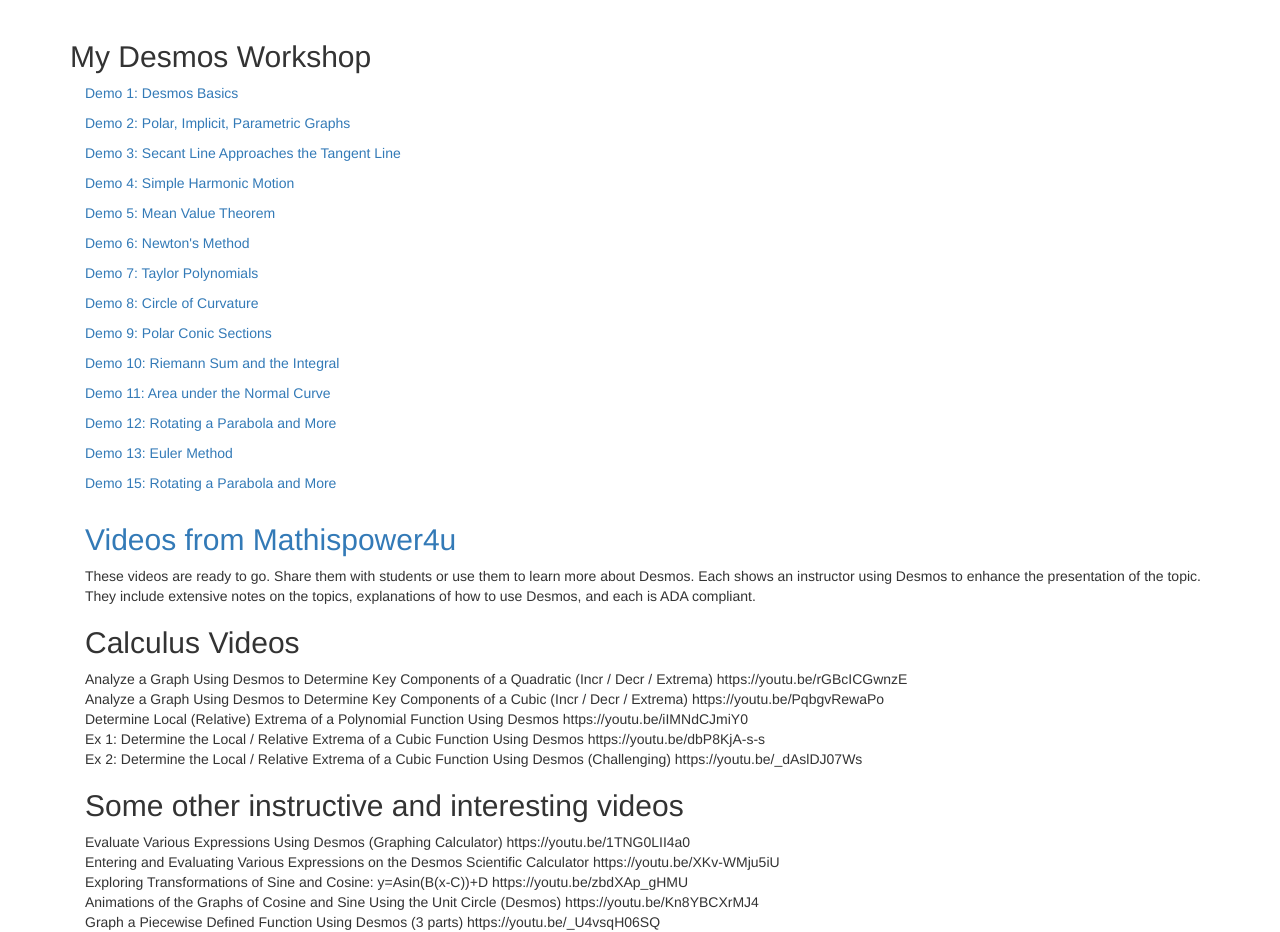
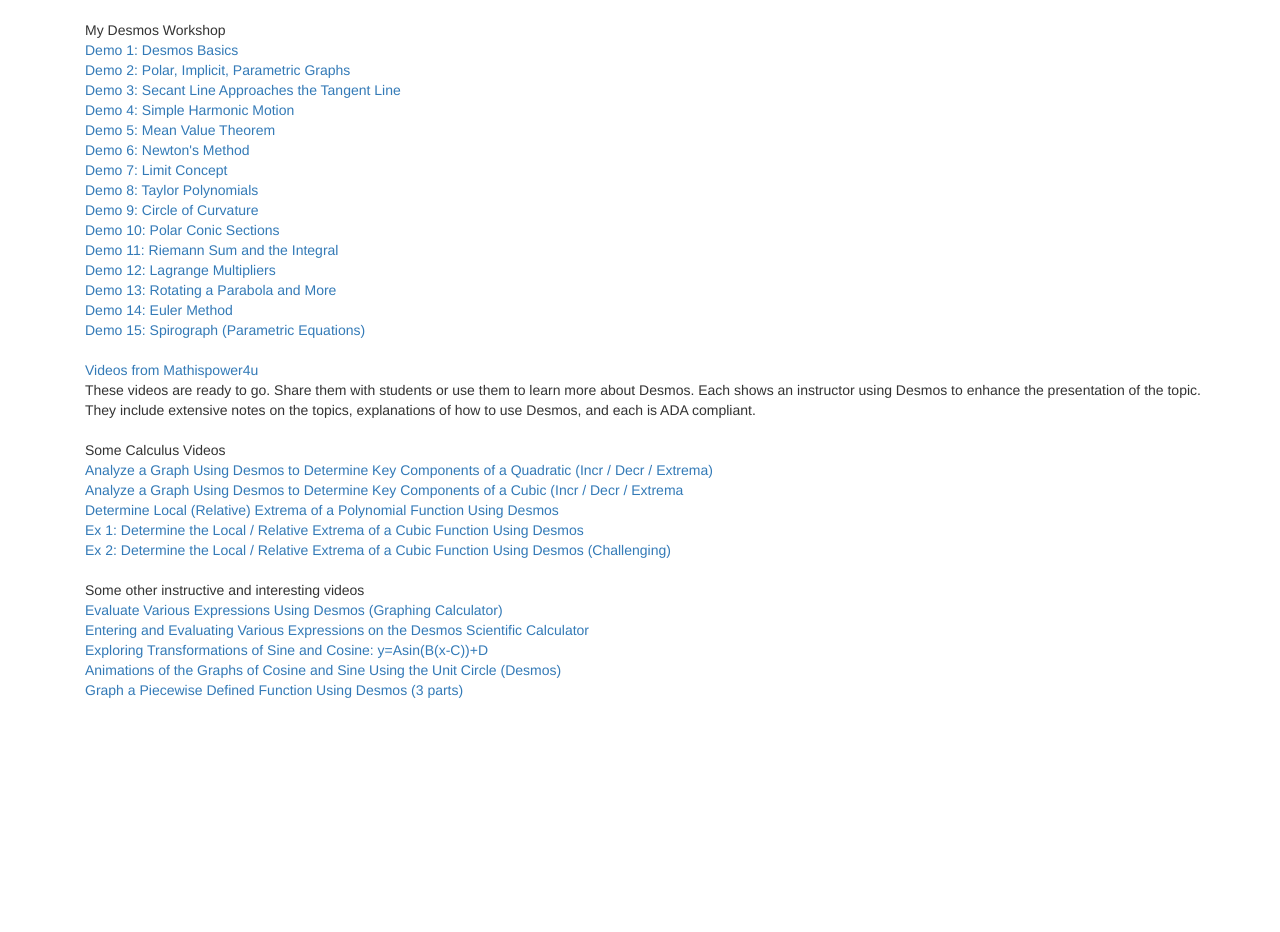
Before and after one commit to aambrioso1/alex_site_new, a Flask app: page /desmos in a window 1280 px wide. Shown: the part 52-984 px from the top of the page. After the commit the page ends 750 px from the top, so only its background shows below. Run offline with Flask 2, Linux system fonts and the light colour scheme; some libraries are stand-ins or nearby versions.

Commit message:
mostly modify desmos and index file

```diff
--- a/app.py
+++ b/app.py
@@ -20,7 +20,7 @@ def page_not_found(e):
 def internal_server_error(e):
     return render_template('500.html'), 500
 
-@app.route('/', methods=['GET'])
+@app.route('/', methods=['GET','POST'])
 def index():
 	image_file = url_for('static', filename='img/first_algorithm.jpg')
 	return render_template('index.html', image_file = image_file)
--- a/templates/base.html
+++ b/templates/base.html
@@ -6,7 +6,7 @@
     <meta charset="UTF-8">
     <title>{% block title %}{% endblock %}</title>
     <link rel="shortcut icon" href="{{ url_for('static', filename='favicon.ico') }}">
-    <link rel="stylesheet" href="/static/css/site.css" />
+    <link rel="stylesheet" href="/static/css/alex_site_new.css" />
 </head>
 
 {% block navbar %}
--- a/templates/desmos.html
+++ b/templates/desmos.html
@@ -3,175 +3,80 @@
 {% block title %}My Desmos Workshop{% endblock %}
 
 {% block page_content %}
-    <h2>
-    	My Desmos Workshop
-    </h2>
 
-<div class="container">
-    <p>
-        <a href="https://www.desmos.com/calculator/jq08u9twx3" target="_blank">Demo 1: Desmos Basics</a>
-    </p>
-</div>
+        <div class="container">
+        My Desmos Workshop
+            <br>
+            <a href="https://www.desmos.com/calculator/jq08u9twx3" target="_blank">Demo 1: Desmos Basics</a>
+            <br>
+            <a href="https://www.desmos.com/calculator/qkicvsumwj" target="_blank">Demo 2: Polar, Implicit, Parametric Graphs</a>
+            <br>
+            <a href="https://www.desmos.com/calculator/mn0ssqui4m" target="_blank">Demo 3: Secant Line Approaches the Tangent Line</a>
+            <br>
+            <a href="https://www.desmos.com/calculator/qwxixre8ca" target="_blank">Demo 4: Simple Harmonic Motion</a>
+            <br>
+            <a href="https://www.desmos.com/calculator/aqkwbxczoy" target="_blank">Demo 5: Mean Value Theorem</a>
+            <br>
+            <a href="https://www.desmos.com/calculator/aqkwbxczoy" target="_blank">Demo 6: Newton's Method</a>
+            <br>
+            <a href="https://www.desmos.com/calculator/wjfc7cw4ej" target="_blank">Demo 7:  Limit Concept</a>
+            <br>
+            <a href="https://www.desmos.com/calculator" target="_blank">Demo 8:  Taylor Polynomials</a>
+            <br>
+            <a href="https://www.desmos.com/calculator/" target="_blank">Demo 9:  Circle of Curvature</a>
+            <br>
+            <a href="https://www.desmos.com/calculator/qcojqbaqof" target="_blank">Demo 10:  Polar Conic Sections</a>
+            <br>
+            <a href="https://www.desmos.com/calculator/tjhq2oplxt" target="_blank">Demo 11:  Riemann Sum and the Integral</a>
+            <br>
+            <a href="https://www.desmos.com/calculator/y6oqs0w9pm" target="_blank">Demo 12:  Lagrange Multipliers</a>
+            <br>
+            <a href="https://www.desmos.com/calculator/" target="_blank">Demo 13:  Rotating a Parabola and More</a>
+            <br>
+            <a href="https://www.desmos.com/calculator/4ua0u6xgva" target="_blank">Demo 14:  Euler Method</a>
+            <br>
+            <a href="https://www.desmos.com/calculator/d8ccpex5eq" target="_blank">Demo 15:  Spirograph (Parametric Equations)</a>
+        </div>
 
-<div class="container">
-    <p>
-        <a href="https://www.desmos.com/calculator/qkicvsumwj" target="_blank">Demo 2: Polar, Implicit, Parametric Graphs</a>
-    </p>
-</div>
+        <div class="container">
+            <br>
+                <a href="http://www.mathispower4u.com/ti-alternatives.php" target="_blank">Videos from Mathispower4u</a>
+            <br>
 
-<div class="container">
-    <p>
-        <a href="https://www.desmos.com/calculator/mn0ssqui4m" target="_blank">Demo 3: Secant Line Approaches the Tangent Line</a>
-    </p>
-</div>
-
-<div class="container">
-    <p>
-        <a href="https://www.desmos.com/calculator/qwxixre8ca" target="_blank">Demo 4: Simple Harmonic Motion</a>
-    </p>
-</div>
-
-<div class="container">
-    <p>
-        <a href="https://www.desmos.com/calculator/aqkwbxczoy" target="_blank">Demo 5: Mean Value Theorem</a>
-    </p>
-</div>
-
-<div class="container">
-    <p>
-        <a href="https://www.desmos.com/calculator/aqkwbxczoy" target="_blank">Demo 6: Newton's Method</a>
-    </p>
-</div>
-
-<div class="container">
-    <p>
-        <a href="https://www.desmos.com/calculator" target="_blank">Demo 7:  Taylor Polynomials</a>
-    </p>
-</div>
-
-<div class="container">
-    <p>
-        <a href="https://www.desmos.com/calculator/" target="_blank">Demo 8:  Circle of Curvature</a>
-    </p>
-</div>
-
-<div class="container">
-    <p>
-        <a href="https://www.desmos.com/calculator/qcojqbaqof" target="_blank">Demo 9:  Polar Conic Sections</a>
-    </p>
-</div>
-
-<div class="container">
-    <p>
-        <a href="https://www.desmos.com/calculator/" target="_blank">Demo 10:  Riemann Sum and the Integral</a>
-    </p>
-</div>
-
-<div class="container">
-    <p>
-        <a href="https://www.desmos.com/calculator/" target="_blank">Demo 11:  Area under the Normal Curve</a>
-    </p>
-</div>
-
-<div class="container">
-    <p>
-        <a href="https://www.desmos.com/calculator/" target="_blank">Demo 12:  Rotating a Parabola and More</a>
-    </p>
-</div>
-
-<div class="container">
-    <p>
-        <a href="https://www.desmos.com/calculator/4ua0u6xgva" target="_blank">Demo 13:  Euler Method</a>
-    </p>
-</div>
-
-<div class="container">
-    <p>
-        <a href="https://www.desmos.com/calculator/d8ccpex5eq" target="_blank">Demo 15:  Rotating a Parabola and More</a>
-    </p>
-</div>
-
-<div class="container">
-
-    <h2>
-        <a href="hhttp://www.mathispower4u.com/ti-alternatives.php" target="_blank">Videos from Mathispower4u</a>
-    </h2>
-        <div>
             These videos are ready to go.  Share them with students or use them to learn more about Desmos.  Each shows an instructor using Desmos to enhance the presentation of the topic.  They include extensive notes on the topics, explanations of how to use Desmos, and each is ADA compliant.
         </div>
 
-        <h2>Calculus Videos</h2>
+        <div class="container">
+        <br>
+        Some Calculus Videos
+        <br>
+            <a href="https://youtu.be/rGBcICGwnzE" target="_blank">Analyze a Graph Using Desmos to Determine Key Components of a Quadratic (Incr / Decr / Extrema)</a>
+        <br>
+            <a href="https://youtu.be/PqbgvRewaPo" target="_blank">Analyze a Graph Using Desmos to Determine Key Components of a Cubic (Incr / Decr / Extrema</a>
+        <br>
+            <a href="https://youtu.be/iIMNdCJmiY0" target="_blank">Determine Local (Relative) Extrema of a Polynomial Function Using Desmos</a>
+        <br>
+            <a href="https://youtu.be/dbP8KjA-s-s" target="_blank">Ex 1: Determine the Local / Relative Extrema of a Cubic Function Using Desmos</a>
+        <br>
+            <a href="https://youtu.be/_dAslDJ07Ws" target="_blank">Ex 2: Determine the Local / Relative Extrema of a Cubic Function Using Desmos (Challenging)</a>
+    </div>
+    <div class="container">
+        <br>
+        Some other instructive and interesting videos
+        <br>
+            <a href="https://youtu.be/1TNG0LII4a0" target="_blank">Evaluate Various Expressions Using Desmos (Graphing Calculator)</a>
+        <br>
+    </div>
+        <div class="container">
+            <a href="https://youtu.be/XKv-WMju5iU" target="_blank">Entering and Evaluating Various Expressions on the Desmos Scientific Calculator</a>
+        <br>
 
-        <div>
-            Analyze a Graph Using Desmos to Determine Key Components of a Quadratic (Incr / Decr / Extrema)
-            https://youtu.be/rGBcICGwnzE
+        <a href="https://youtu.be/zbdXAp_gHMU" target="_blank">Exploring Transformations of Sine and Cosine: y=Asin(B(x-C))+D</a>
+        <br>
+            <a href="https://youtu.be/Kn8YBCXrMJ4" target="_blank">Animations of the Graphs of Cosine and Sine Using the Unit Circle (Desmos)</a>
+        <br>
+
+        <a href="https://youtu.be/_U4vsqH06SQ" target="_blank">Graph a Piecewise Defined Function Using Desmos (3 parts)</a>
         </div>
 
-        <div>
-            Analyze a Graph Using Desmos to Determine Key Components of a Cubic (Incr / Decr / Extrema)
-            https://youtu.be/PqbgvRewaPo
-        </div>
-
-        <div>
-            Determine Local (Relative) Extrema of a Polynomial Function Using Desmos
-            https://youtu.be/iIMNdCJmiY0
-        </div>
-
-        <div>
-            Ex 1: Determine the Local / Relative Extrema of a Cubic Function Using Desmos
-            https://youtu.be/dbP8KjA-s-s
-        </div>
-
-        <div>
-            Ex 2: Determine the Local / Relative Extrema of a Cubic Function Using Desmos (Challenging)
-            https://youtu.be/_dAslDJ07Ws
-        </div>
-
-        <h2>Some other instructive and interesting videos</h2>
-
-        <div>
-            Evaluate Various Expressions Using Desmos (Graphing Calculator)
-            https://youtu.be/1TNG0LII4a0
-        </div>
-
-        <div>
-            Entering and Evaluating Various Expressions on the Desmos Scientific Calculator
-            https://youtu.be/XKv-WMju5iU
-        </div>
-
-
-        <div>
-            Exploring Transformations of Sine and Cosine: y=Asin(B(x-C))+D
-            https://youtu.be/zbdXAp_gHMU
-        </div>
-
-        <div>
-            Animations of the Graphs of Cosine and Sine Using the Unit Circle (Desmos)
-            https://youtu.be/Kn8YBCXrMJ4
-        </div>
-
-        <div>
-            Graph a Piecewise Defined Function Using Desmos (3 parts)
-            https://youtu.be/_U4vsqH06SQ
-        </div>
-
-
-
-
-
-
-
-
-
-
-
-
-
-
-
-
-
-    </head>
-
-
 {% endblock %}
```
Also changed, not shown: templates/index.html (+18 -11 lines).
